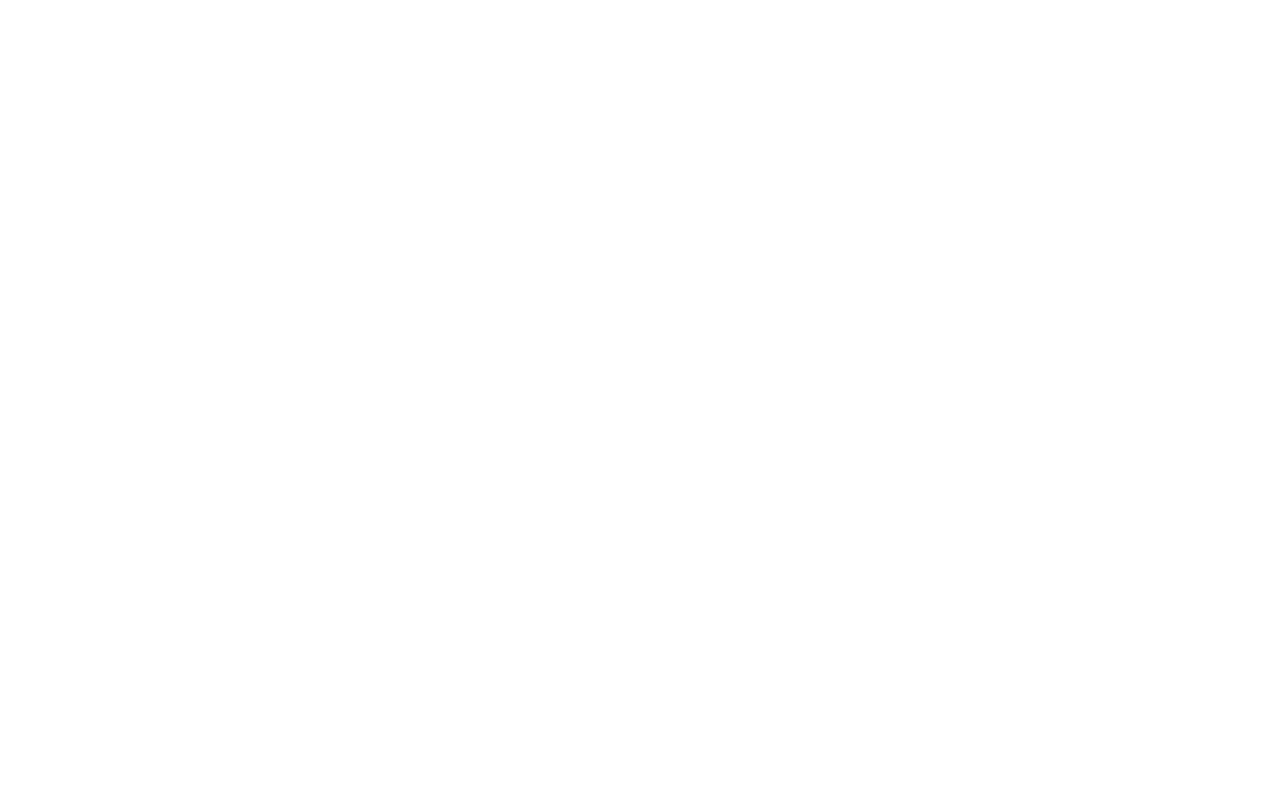
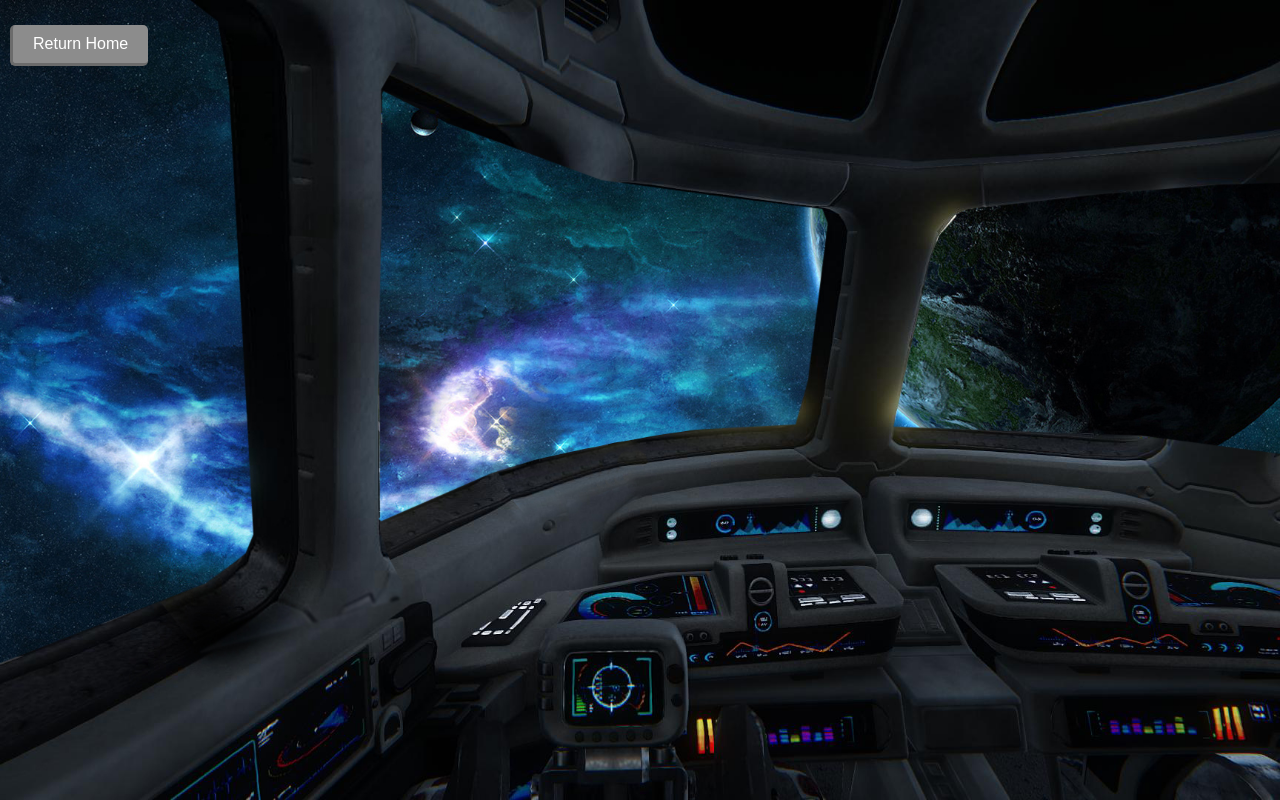
Before and after one commit to maurobarrales25/spaceship, a React (Create React App) app: page /extreme in a window 1280 px wide. Before the commit this address had no page. Built offline with nearby package versions, Linux system fonts and the light colour scheme.

Commit message:
extreme mode

```diff
--- a/src/App.js
+++ b/src/App.js
@@ -12,6 +12,7 @@
 import './App.css';
 import GameProvider from "./context/contextGame";
 import { useAuth0 } from "@auth0/auth0-react";
+import Extreme from "./pages/Extreme";
 
 
 const App = () => {
@@ -39,6 +40,7 @@
           <Route path="/profile" element={<Profile />} />
           <Route path="/ranking" element={<Ranking />} />
           <Route path="/gamedesc" element={<GameDesc />} />
+          <Route path="/extreme" element= {<Extreme />} />
         </Routes>
       </Router>
     </GameProvider>
--- a/src/components/LedScreen.jsx
+++ b/src/components/LedScreen.jsx
@@ -58,6 +58,20 @@
                     borderRadius: "50%",
                     transition: "opacity 0.3s ease, background-color 0.3s ease",
                 };
+                case "extreme":
+                    return {
+                        backgroundColor: isActive ? "red" : "darkgrey",
+                        width: "120px",
+                        height: "120px",
+                        display: "flex",
+                        justifyContent: "center",
+                        alignItems: "center",
+                        cursor: isClickable ? "pointer" : "default",
+                        opacity: isActive ? 1 : 0.5,
+                        border: "2px solid black",
+                        borderRadius: "50%",
+                        transition: "box-shadow 0.3s ease, background-color 0.3s ease",
+                    };
             default:
                 return {};
         }
--- /dev/null
+++ b/src/pages/Extreme.jsx
@@ -0,0 +1,78 @@
+import React, { useState, useEffect, useContext } from 'react';
+import { useNavigate } from 'react-router-dom';
+import Mesh from '../components/Mesh';
+import Header from '../components/Header';
+import { GameContext } from '../context/contextGame';
+
+const Extreme = () => {
+    const navigate= useNavigate();
+    const [screens, setScreens] = useState([
+        { id: 1, active: false },
+        { id: 2, active: false },
+        { id: 3, active: false },
+        { id: 4, active: false },
+        { id: 5, active: false },
+        { id: 6, active: false },
+    ]);
+
+    const [sequence, setSequence] = useState([]);
+    const [userSequence, setUserSequence] = useState([]);
+    //const [timer, setTimer] = useState(0);
+    const [isPlaying, setIsPlaying] = useState(false);
+    const [score, setScore] = useState(0);
+
+
+
+
+
+
+
+
+
+
+
+
+
+    return (
+        <div style={{
+            display: "flex",
+            flexDirection: "column",
+            justifyContent: "center",
+            alignItems: "center",
+            textAlign: "center",
+            backgroundImage: 'url("/Photos/starr.jpg")',
+            backgroundSize: "cover",
+            backgroundAttachment: "fixed",
+            backgroundPosition: "center",
+            minHeight: "100vh",
+            color: "white",
+            overflow: 'hidden',
+        }}>
+
+        <button
+                style={{
+                    position: 'absolute',
+                    top: '25px',
+                    left: '10px',
+                    padding: '10px 20px',
+                    fontSize: '16px',
+                    backgroundColor: '#8c8c8c',
+                    color: 'white',
+                    border: 'none',
+                    borderRadius: '5px',
+                    cursor: 'pointer',
+                    borderBottom: "3px solid #6b6b6b",
+                    borderLeft: "3px solid #6b6b6b"
+                }}
+                onClick={() => navigate('/')}
+            >
+                Return Home
+            </button>
+        </div>
+    )
+    }
+
+
+
+
+    export default Extreme;
--- a/src/pages/Home.jsx
+++ b/src/pages/Home.jsx
@@ -33,6 +33,10 @@
     const goToGameDesc = () => {
         navigate("/GameDesc");
     };
+
+    const handleStartExtremeGame = () => {
+        navigate("/extreme")
+    }
 
     return (
         <div style={{
@@ -214,6 +218,22 @@
 
 
             <div style={{ display: "flex", flexDirection: "column", alignItems: "center", gap: "18px", marginTop: "40px"}}>
+
+                <button
+                    onClick={handleStartExtremeGame}
+                    style={{
+                        padding: "10px 20px",
+                        fontSize: "18px",
+                        cursor: "pointer",
+                        backgroundColor: "red",
+                        color: "white",
+                        border: "none",
+                        borderRadius: "5px",
+                    }}
+                >
+                    Play Extreme Mode
+                </button>
+
                 <button
                     onClick={goToRanking}
                     style={{
```
